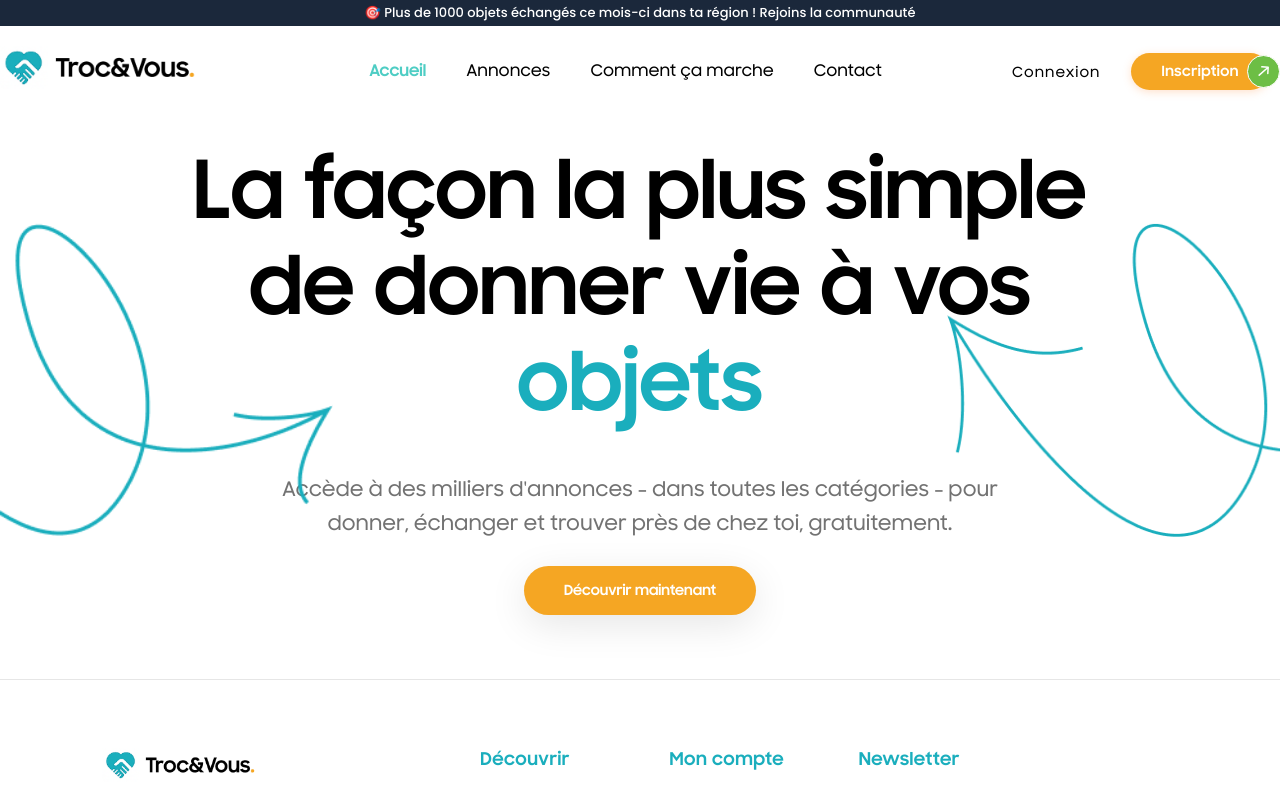
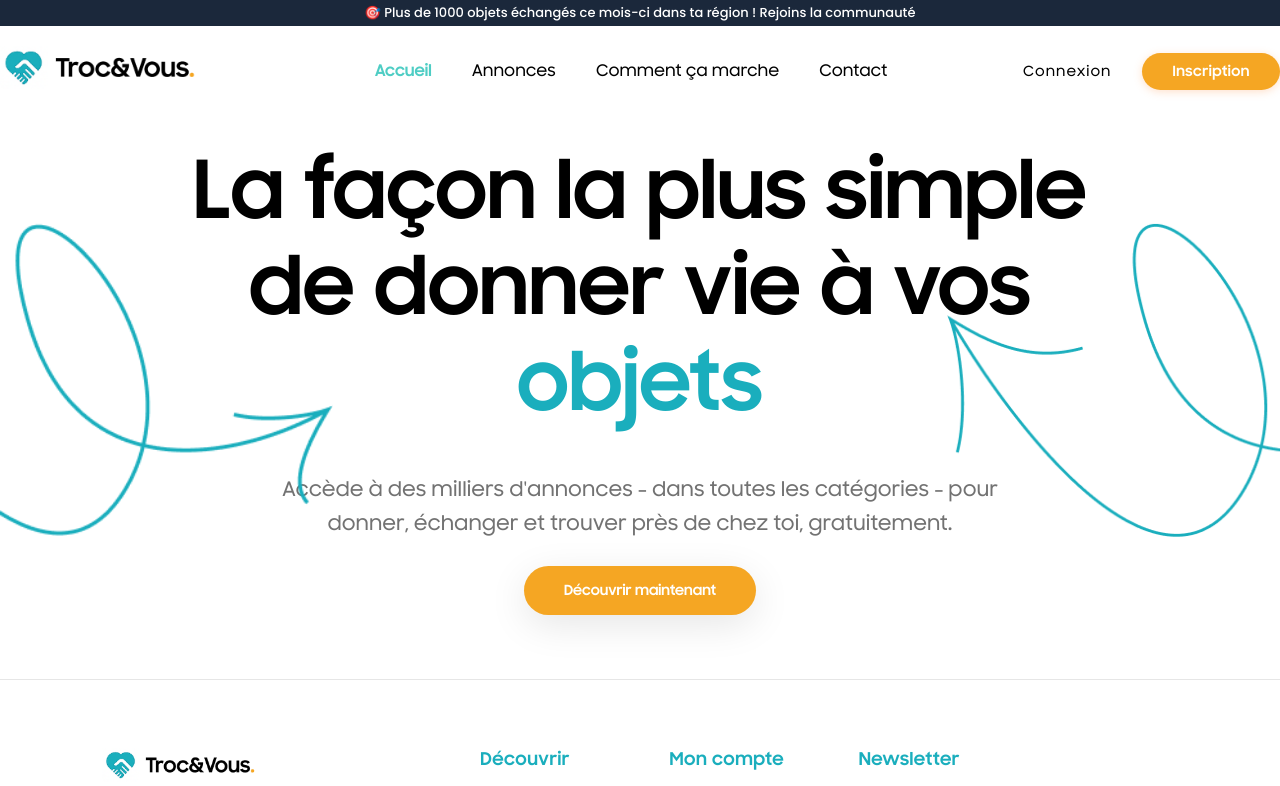
Before and after one commit to Bakops/Troc-Vous, an Angular app: page / in a window 1280 px wide. Shown: the top 786 px of the page. Built offline with nearby package versions, Linux system fonts and the light colour scheme.

Commit message:
Ajout page + routes app.routes.ts

```diff
--- a/src/app/app.routes.ts
+++ b/src/app/app.routes.ts
@@ -2,6 +2,7 @@ import { Routes } from '@angular/router';
 import { AProposComponent } from './components/pages/a-propos/a-propos.component';
 import { AccueilComponent } from './components/pages/accueil/accueil.component';
 import { AnnoncesComponent } from './components/pages/annonces/annonces.component';
+import { CategoriesComponent } from './components/pages/categories/categories.component';
 import { CommentCaMarcheComponent } from './components/pages/comment-ca-marche/comment-ca-marche.component';
 import { ConnexionComponent } from './components/pages/connexion/connexion.component';
 import { ContactComponent } from './components/pages/contact/contact.component';
@@ -25,4 +26,5 @@ export const routes: Routes = [
   { path: 'a-propos', component: AProposComponent },
   { path: 'mes-echanges', component: MesEchangesComponent },
   { path: 'profil', component: ProfilComponent },
+  { path: 'catégories', component: CategoriesComponent },
 ];
--- a/src/app/components/layout/footer/footer.component.html
+++ b/src/app/components/layout/footer/footer.component.html
@@ -28,8 +28,8 @@
         <h6 class="footer-title">Découvrir</h6>
         <ul class="footer-links-list">
           <li><a routerLink="/annonces">Toutes les annonces</a></li>
-          <li><a routerLink="/categories">Catégories</a></li>
-          <li><a routerLink="/comment-ca-marche">Comment ça marche ?</a></li>
+          <li><a routerLink="/catégories">Catégories</a></li>
+          <li><a routerLink="/comment-ça-marche">Comment ça marche ?</a></li>
           <li><a routerLink="/faq">FAQ</a></li>
         </ul>
       </div>
--- a/src/app/components/layout/footer/footer.component.ts
+++ b/src/app/components/layout/footer/footer.component.ts
@@ -1,10 +1,11 @@
+import { CommonModule } from '@angular/common';
 import { Component } from '@angular/core';
 import { RouterModule } from '@angular/router';
 
 @Component({
   selector: 'app-footer',
   standalone: true,
-  imports: [RouterModule],
+  imports: [RouterModule, CommonModule],
   templateUrl: './footer.component.html',
   styleUrl: './footer.component.css',
 })
--- a/src/app/components/layout/header/header.component.css
+++ b/src/app/components/layout/header/header.component.css
@@ -274,22 +274,12 @@ body {
   visibility: visible;
 }
 
-@media (max-width: 1024px) {
-  .nav-container {
-    padding: 0 3%;
-  }
-
-  .nav-links {
-    gap: 2rem;
-  }
-
-  .nav-link {
-    font-size: 14px;
-  }
-
-  .right-section {
-    gap: 15px;
-  }
+.auth-buttons.desktop-auth {
+  display: flex;
+  gap: 15px;
+}
+.auth-buttons.mobile-auth {
+  display: none;
 }
 
 @media (max-width: 768px) {
@@ -349,15 +339,17 @@ body {
     display: none;
   }
 
-  .auth-buttons {
+  .auth-buttons.desktop-auth {
     display: none;
+  }
+  .auth-buttons.mobile-auth {
+    display: flex;
     flex-direction: column;
     gap: 16px;
     width: 100%;
     align-items: center;
     margin-top: 2rem;
   }
-
   .connexion-btn,
   .inscription-btn {
     width: 80%;
--- a/src/app/components/layout/header/header.component.html
+++ b/src/app/components/layout/header/header.component.html
@@ -30,7 +30,7 @@
             </a>
           </div>
 
-          <div class="nav-links" [class.active]="isMenuOpen">
+          <div class="nav-links" [class.active]="isMenuOpen" id="nav-links">
             <a routerLink="/" class="nav-link active" (click)="closeMenu()"
               >Accueil</a
             >
@@ -46,24 +46,30 @@
             <a routerLink="/contact" class="nav-link" (click)="closeMenu()"
               >Contact</a
             >
-          </div>
-          <div class="auth-buttons">
-            <div class="connexion">
+
+            <div class="auth-buttons mobile-auth">
               <a href="/connexion" routerLink="/connexion" class="connexion-btn"
                 >Connexion</a
               >
-            </div>
-            <div class="inscription">
               <a
                 href="/inscription"
                 routerLink="/inscription"
                 class="inscription-btn"
                 >Inscription</a
               >
-              <div class="arrow-inscriptions">
-                <img src="arrow.svg" alt="" />
-              </div>
             </div>
+          </div>
+
+          <div class="auth-buttons desktop-auth">
+            <a href="/connexion" routerLink="/connexion" class="connexion-btn"
+              >Connexion</a
+            >
+            <a
+              href="/inscription"
+              routerLink="/inscription"
+              class="inscription-btn"
+              >Inscription</a
+            >
           </div>
 
           <div
--- /dev/null
+++ b/src/app/components/pages/categories/categories.component.html
@@ -0,0 +1 @@
+<app-header></app-header> <app-footer></app-footer>
```
Also changed, not shown: src/app/components/pages/categories/categories.component.ts (added, +12 -0 lines), src/app/components/pages/categories/categories.component.css (added), 1 other file (tests, documents, lock files or other folders).
